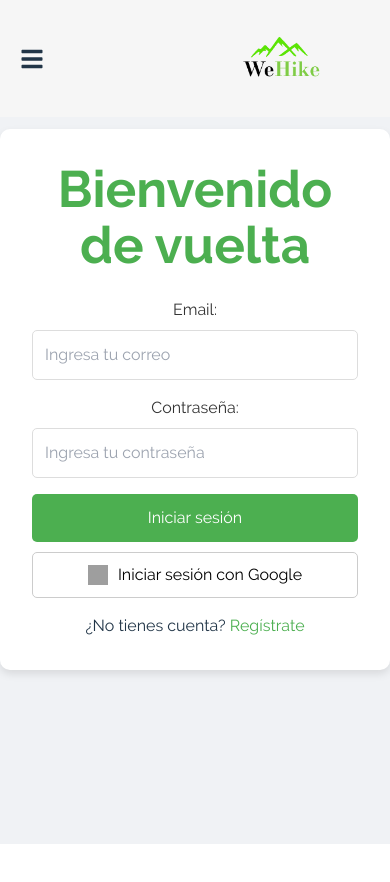
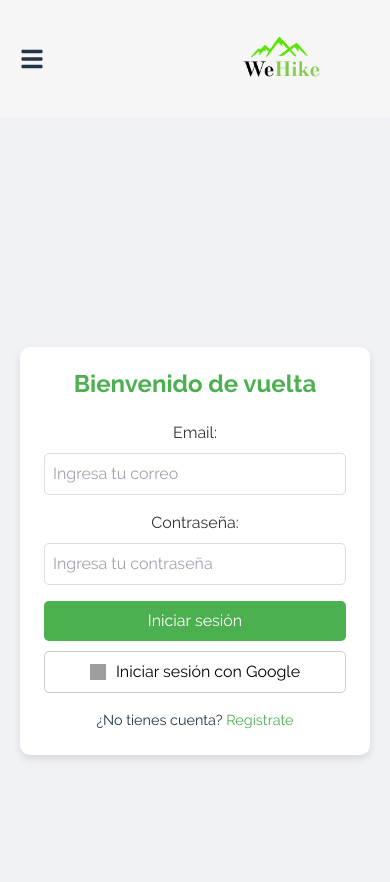
Before and after one commit to AndreRoj/proyectoWiHike, a React (Vite) app: page /login in a window 390 px wide. Shown: the top 882 px of the page. Before the commit the page ends 844 px from the top, so only its background shows below. Built offline with nearby package versions, Linux system fonts and the light colour scheme; no server answers; grey boxes are pictures that could not be loaded.

Commit message:
Responsive Components

```diff
--- a/src/pages/HomePage.css
+++ b/src/pages/HomePage.css
@@ -1,68 +1,46 @@
-.HomePage{
+.HomePage {
   width: 100%;
   height: auto;
 }
 
-
-.rutas{
+.rutas {
   display: flex;
   flex-direction: row;
   justify-content: space-evenly;
+  flex-wrap: wrap; /* Permite que los elementos se envuelvan */
 }
 
-
-
-.title-container{
-  font-family:'Raleway-bold' ;
+.title-container {
+  font-family: 'Raleway-bold';
   font-size: 20px;
   width: 100%;
   display: flex;
   flex-direction: column;
-  align-items:flex-start;
+  align-items: flex-start;
   justify-content: center;
-  height: 100vh; /* Cubre toda la altura de la pantalla */
-  background-image: url('https://intothewild.bg/wp-content/uploads/2022/11/bona-lee-BIvkvLqOVEI-unsplash.jpg'); /* Imagen de fondo */
-  background-size: cover; /* Ajusta la imagen para cubrir todo el contenedor */
-  background-position: center; /* Centra la imagen */
-  background-repeat: no-repeat; /* Evita que la imagen se repita */
-  color: white; /* Color del texto (blanco para contrastar con la imagen) */
+  min-height: 100vh; /* Usa min-height para mejor adaptabilidad */
+  background-image: url('https://intothewild.bg/wp-content/uploads/2022/11/bona-lee-BIvkvLqOVEI-unsplash.jpg');
+  background-size: cover;
+  background-position: center;
+  background-repeat: no-repeat;
+  color: white;
   text-align: center;
   padding: 20px;
 }
 
-.rutas-section {
-  background-color: #fff; /* Fondo blanco para la sección de RUTAS */
+.rutas-section, .sobrewehike {
+  background-color: #fff;
   padding: 20px;
-  border-radius: 10px; /* Bordes redondeados */
-  box-shadow: 0 4px 8px rgba(0, 0, 0, 0.1); /* Sombra suave */
-
+  border-radius: 10px;
+  box-shadow: 0 4px 8px rgba(0, 0, 0, 0.1);
 }
 
-/* Estilos para el título de RUTAS */
-.rutas-title {
-  font-family: 'Raleway-bold' ;
+.rutas-title, .wehike {
+  font-family: 'Raleway-bold';
   font-size: 50px;
   font-weight: bold;
-  color: #4CAF50; /* Color verde para el título de RUTAS */
+  color: #4CAF50;
 }
-
-
-.sobrewehike {
-  background-color: #fff; /* Fondo blanco para la sección de RUTAS */
-  padding: 20px;
-  border-radius: 10px; /* Bordes redondeados */
-  box-shadow: 0 4px 8px rgba(0, 0, 0, 0.1); /* Sombra suave */
-
-}
-
-/* Estilos para el título de RUTAS */
-.wehike {
-  font-family: 'Raleway-bold' ;
-  font-size: 50px;
-  font-weight: bold;
-  color: #4CAF50; /* Color verde para el título de RUTAS */
-}
-
 
 @font-face {
   font-family: 'Raleway-bold';
@@ -77,3 +55,26 @@
   font-weight: normal;
   font-style: normal;
 }
+
+/* Media Queries */
+@media (max-width: 768px) {
+  .title-container {
+      font-size: 16px; /* Ajusta el tamaño de fuente */
+      padding: 10px; /* Reduce el padding */
+  }
+
+  .rutas-title, .wehike {
+      font-size: 30px; /* Ajusta el tamaño de fuente */
+  }
+
+  .rutas {
+      flex-direction: column; /* Cambia a columna en móviles */
+      align-items: center; /* Centra los elementos */
+  }
+
+  .rutas > * {
+      width: 100%;
+      display: block;
+      margin: 10px 0; /* Agrega margen entre los elementos */
+  }
+}
--- a/src/pages/Login.css
+++ b/src/pages/Login.css
@@ -15,7 +15,8 @@ body, html {
   justify-content: center;
   align-items: center;
   width: 100%;
-  height: 100%;
+  min-height: 100vh; /* Asegura que ocupe toda la altura de la pantalla */
+  padding: 20px; /* Padding para dispositivos móviles */
 }
 
 .login-form {
@@ -32,6 +33,7 @@ body, html {
   color: #4CAF50;
   text-align: center;
   margin-bottom: 1.5rem;
+  font-size: 2rem; /* Tamaño de fuente responsivo */
 }
 
 .input-group {
@@ -42,6 +44,7 @@ body, html {
   display: block;
   margin-bottom: 0.5rem;
   color: #333;
+  font-size: 1rem; /* Tamaño de fuente responsivo */
 }
 
 .input-group input {
@@ -72,11 +75,13 @@ body, html {
   color: #ff6b6b;
   text-align: center;
   margin-bottom: 1rem;
+  font-size: 0.9rem; /* Tamaño de fuente responsivo */
 }
 
 .signup-link {
   text-align: center;
   margin-top: 1rem;
+  font-size: 0.9rem; /* Tamaño de fuente responsivo */
 }
 
 .signup-link a {
@@ -87,11 +92,6 @@ body, html {
 .signup-link a:hover {
   text-decoration: underline;
 }
-
-
-
-
-
 
 .google-register-button {
   display: flex;
@@ -105,6 +105,7 @@ body, html {
   cursor: pointer;
   width: 100%;
   margin-top: 10px;
+  font-size: 1rem; /* Tamaño de fuente responsivo */
 }
 
 .google-register-button:hover {
@@ -117,16 +118,26 @@ body, html {
   margin-right: 10px;
 }
 
-@font-face {
-  font-family: 'Raleway-Regular';
-  src: url('/fonts/Raleway-Regular.ttf') format('truetype');
-  font-weight: normal;
-  font-style: normal;
+/* Media queries para dispositivos móviles */
+@media (max-width: 768px) {
+  .login-form {
+    padding: 1.5rem; /* Menos padding en móviles */
+  }
+
+  .tituloLogin {
+    font-size: 1.5rem; /* Tamaño de fuente más pequeño en móviles */
+  }
+
+  .input-group input {
+    padding: 0.5rem; /* Padding más pequeño en móviles */
+  }
+
+  .login-button, .google-register-button {
+    padding: 0.5rem; /* Padding más pequeño en móviles */
+  }
+
+  .google-logo {
+    width: 16px; /* Logo más pequeño en móviles */
+    height: 16px;
+  }
 }
-
-@font-face {
-  font-family: 'Raleway-Bold';
-  src: url('/fonts/Raleway-Bold.ttf') format('truetype');
-  font-weight: normal;
-  font-style: normal;
-}
--- a/src/pages/Register.css
+++ b/src/pages/Register.css
@@ -15,7 +15,8 @@ body, html {
     justify-content: center;
     align-items: center;
     width: 100%;
-    height: 100%;
+    min-height: 100vh;
+  padding: 20px;
   }
 
   .register-form {
@@ -32,6 +33,7 @@ body, html {
   color: #4CAF50;
   text-align: center;
   margin-bottom: 1.5rem;
+  font-size: 2rem;
   }
 
   .input-group {
@@ -42,6 +44,7 @@ body, html {
     display: block;
     margin-bottom: 0.5rem;
     color: #333;
+    font-size: 1rem;
   }
 
   .input-group input {
@@ -72,6 +75,7 @@ body, html {
     color: #ff6b6b;
   text-align: center;
   margin-bottom: 1rem;
+  font-size: 0.9rem;
   }
 
   .loading-message {
@@ -83,6 +87,7 @@ body, html {
   .login-link {
     text-align: center;
     margin-top: 1rem;
+    font-size: 0.9rem;
   }
 
   .login-link a {
@@ -109,6 +114,7 @@ body, html {
   cursor: pointer;
   width: 100%;
   margin-top: 10px;
+  font-size: 1rem;
 }
 
 .google-register-button:hover {
@@ -134,3 +140,26 @@ body, html {
     font-weight: normal;
     font-style: normal;
   }
+
+  @media (max-width: 768px) {
+    .login-form {
+      padding: 1.5rem; /* Menos padding en móviles */
+    }
+
+    .tituloLogin {
+      font-size: 1.5rem; /* Tamaño de fuente más pequeño en móviles */
+    }
+
+    .input-group input {
+      padding: 0.5rem; /* Padding más pequeño en móviles */
+    }
+
+    .login-button, .google-register-button {
+      padding: 0.5rem; /* Padding más pequeño en móviles */
+    }
+
+    .google-logo {
+      width: 16px; /* Logo más pequeño en móviles */
+      height: 16px;
+    }
+  }
--- a/src/pages/Register.jsx
+++ b/src/pages/Register.jsx
@@ -202,7 +202,7 @@ export default function Register() {
                         selected={birthDate}
                         onChange={(date) => setBirthDate(date)}
                         dateFormat="dd/MM/yyyy"
-                        placeholderText="Selecciona tu fecha de nacimiento"
+                        placeholderText="fecha de nacimiento"
                         showYearDropdown
                         dropdownMode="select"
                         required
--- a/src/styles/Ruta.css
+++ b/src/styles/Ruta.css
@@ -1,4 +1,4 @@
-.rutaflex{
+.rutaflex {
     width: 100%;
     background-color: #f0f0f0;
 }
@@ -16,14 +16,9 @@
     gap: 15px;
     margin: 0 auto;
     cursor: pointer;
-    height: 40%;
-    /* margin-bottom: 8px;
-    margin-top: 8px; */
 }
 
-
-
-.seguidoruta{
+.seguidoruta {
     gap: 20px;
     flex-grow: 1;
     display: flex;
@@ -31,12 +26,18 @@
     justify-content: space-evenly;
 }
 
+.ruta-image {
+    max-width: 333px; /* Ajusta este valor según tus preferencias */
+    width: 100%;
+    margin: 0 auto; /* Centra el contenedor de la imagen */
+}
 
 .ruta-image img {
-    width: 333px; /* La imagen ocupa el ancho completo del contenedor */
-    height: 200px; /* Altura fija para la imagen */
+    width: 100%;
+    height: auto;
+    aspect-ratio: 16 / 9;
     border-radius: 10px;
-    object-fit: cover; /* Asegura que la imagen cubra el espacio sin distorsionarse */
+    object-fit: cover;
 }
 
 .ruta-content {
@@ -87,7 +88,7 @@
     font-size: 18px;
     color: #333;
     margin-top: auto; /* Empuja el footer hacia la parte inferior */
-    font-family: 'Raleway-Regular' ;
+    font-family: 'Raleway-Regular';
 }
 
 .ruta-footer strong {
@@ -111,19 +112,59 @@
     gap: 5px;
 }
 
+/* Media queries para dispositivos móviles */
+@media (max-width: 768px) {
+    .ruta-container {
+        padding: 15px; /* Menos padding en móviles */
+    }
 
+    .seguidoruta {
+        flex-direction: column; /* Apila los elementos verticalmente */
+        align-items: center; /* Centra los elementos */
+    }
 
+    .ruta-image {
+        width: 100%; /* El contenedor ocupa todo el ancho en móviles */
+    }
+
+    .ruta-image img {
+        aspect-ratio: 16 / 9; /* Ajusta la proporción de aspecto */
+    }
+
+    .ruta-header h1 {
+        font-size: 24px; /* Tamaño de fuente más pequeño en móviles */
+    }
+
+    .ruta-description {
+        font-size: 16px; /* Tamaño de fuente más pequeño en móviles */
+    }
+
+    .ruta-footer {
+        flex-direction: column; /* Apila los elementos del footer */
+        gap: 10px; /* Espacio entre elementos */
+        text-align: center; /* Centra el texto */
+    }
+
+    .ruta-details {
+        flex-direction: column; /* Apila los detalles */
+        gap: 10px; /* Espacio entre elementos */
+    }
+
+    .ruta-details span {
+        font-size: 14px; /* Tamaño de fuente más pequeño en móviles */
+    }
+}
 
 @font-face {
-    font-family: 'Raleway-Regular'; /* Nombre que le darás a la fuente */
-    src: url('/fonts/Raleway-Regular.ttf') format('truetype'); /* Ruta al archivo de fuente */
-    font-weight: normal; /* Peso de la fuente (normal, bold, etc.) */
-    font-style: normal; /* Estilo de la fuente (normal, italic, etc.) */
-  }
+    font-family: 'Raleway-Regular';
+    src: url('/fonts/Raleway-Regular.ttf') format('truetype');
+    font-weight: normal;
+    font-style: normal;
+}
 
-  @font-face {
-    font-family: 'Raleway-Bold'; /* Nombre que le darás a la fuente */
-    src: url('/fonts/Raleway-Bold.ttf') format('truetype'); /* Ruta al archivo de fuente */
-    font-weight: normal; /* Peso de la fuente (normal, bold, etc.) */
-    font-style: normal; /* Estilo de la fuente (normal, italic, etc.) */
-  }
+@font-face {
+    font-family: 'Raleway-Bold';
+    src: url('/fonts/Raleway-Bold.ttf') format('truetype');
+    font-weight: normal;
+    font-style: normal;
+}
```
Lines whose indentation alone changed are shown as unchanged.
